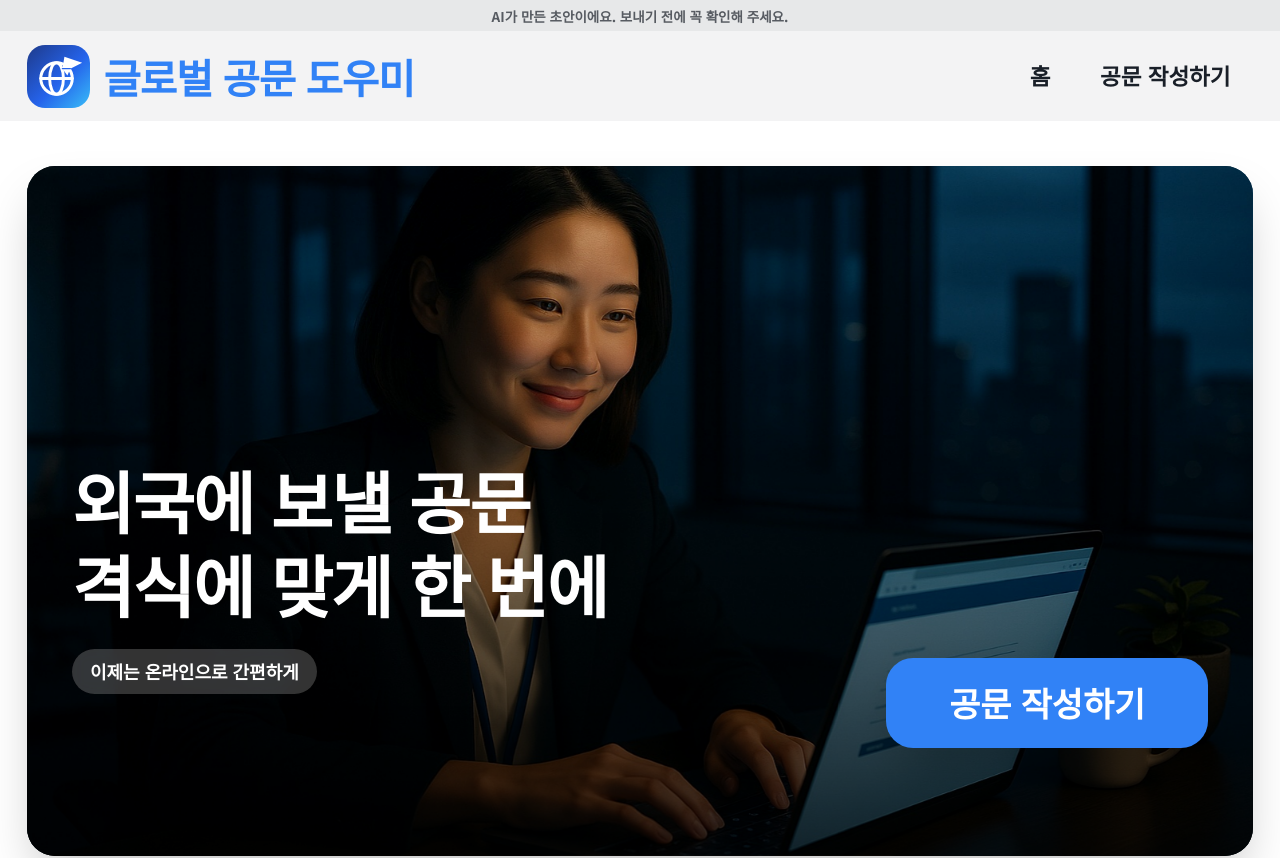
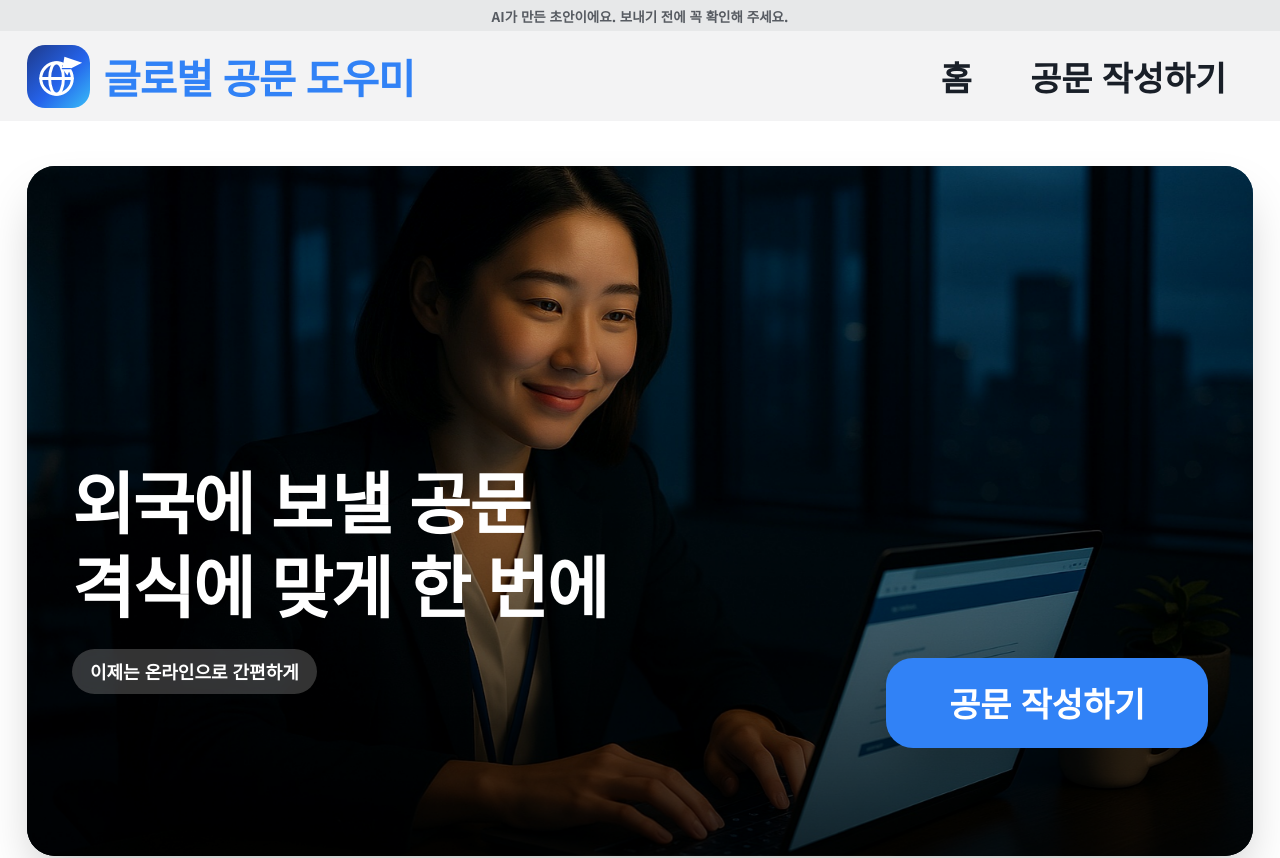
Before and after one commit to kimminseo-pixel/global-letter-helper, a Next.js app: page / in a window 1280 px wide. Shown: the top 858 px of the page. Built offline with nearby package versions, Linux system fonts and the light colour scheme.

Commit message:
시작 화면: 메뉴 글자 확대, 아래 안내 블록 글자·여백 축소

```diff
--- a/app/page.tsx
+++ b/app/page.tsx
@@ -82,12 +82,12 @@ export default function Home() {
         {MESSAGES.map((message) => (
           <div
             key={message.title}
-            className="reveal flex flex-col gap-3 rounded-[28px] bg-[rgba(7,25,76,0.05)] px-6 py-10 sm:px-12 sm:py-14"
+            className="reveal flex flex-col gap-3 rounded-[28px] bg-[rgba(7,25,76,0.05)] px-6 py-8 sm:px-10 sm:py-10"
           >
-            <h2 className="break-keep text-3xl font-extrabold leading-snug tracking-tight sm:text-5xl">
+            <h2 className="break-keep text-xl font-extrabold leading-snug tracking-tight sm:text-3xl">
               {message.title}
             </h2>
-            <p className="max-w-2xl break-keep text-lg font-bold leading-8 text-foreground/70 sm:text-xl">
+            <p className="max-w-2xl break-keep text-base font-bold leading-7 text-foreground/70 sm:text-lg">
               {message.body}
             </p>
           </div>
--- a/components/SiteHeader.tsx
+++ b/components/SiteHeader.tsx
@@ -34,7 +34,7 @@ export default function SiteHeader() {
                 <li key={menu.href}>
                   <Link
                     href={menu.href}
-                    className="rounded-full px-5 py-2.5 text-xl font-extrabold transition hover:bg-foreground/10"
+                    className="rounded-full px-6 py-3 text-2xl font-extrabold sm:text-3xl transition hover:bg-foreground/10"
                   >
                     {menu.label}
                   </Link>
```
